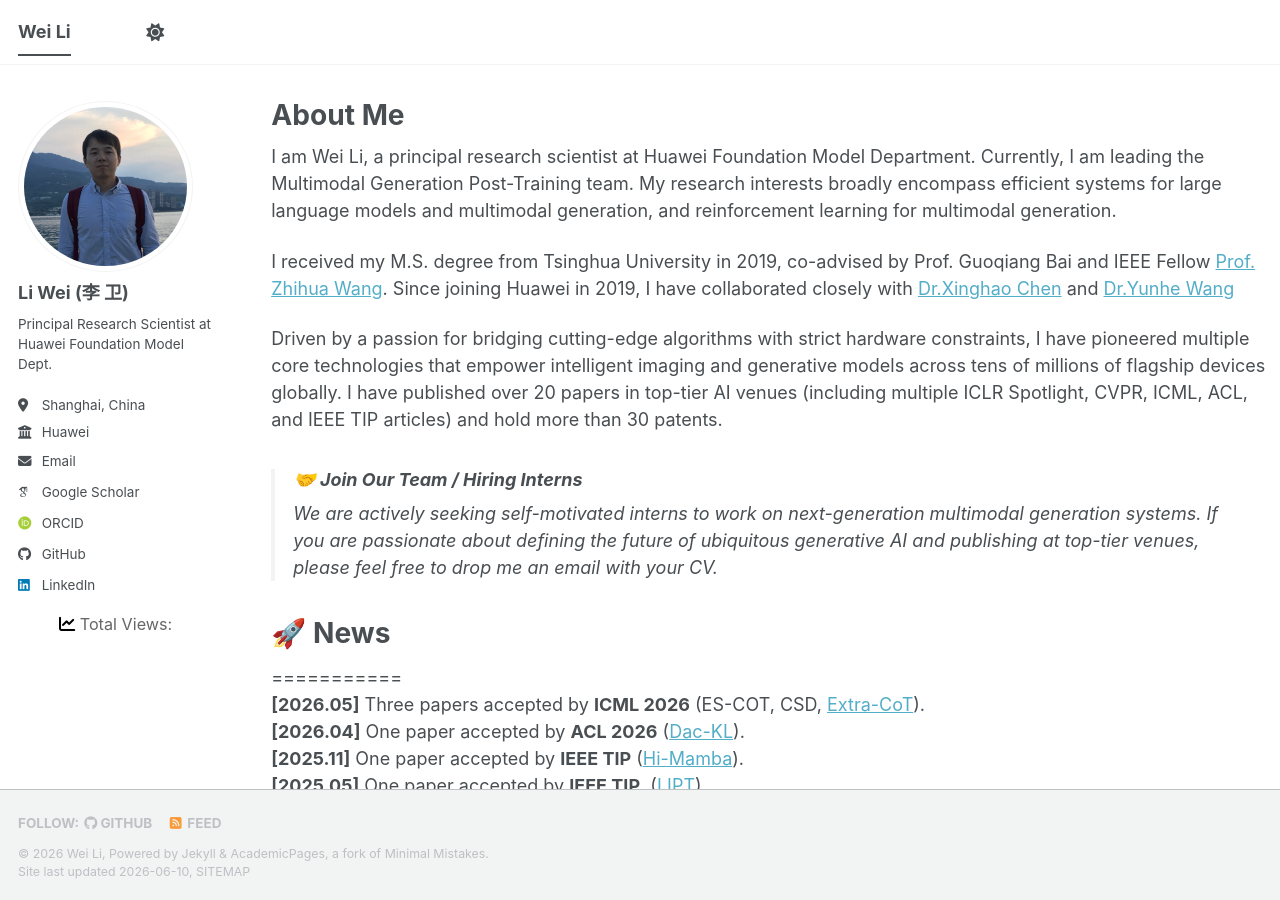
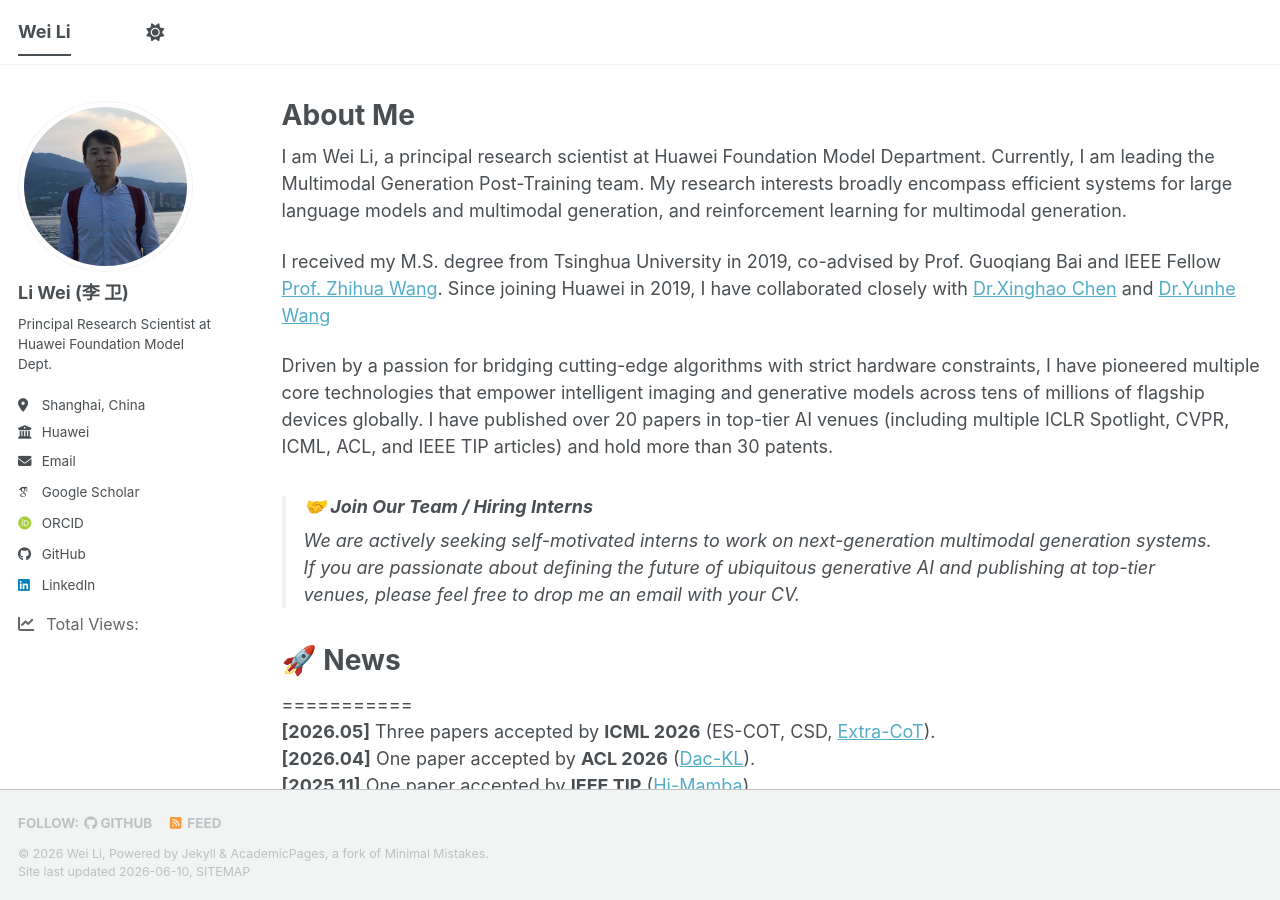
Before and after one commit to WeiLi-THU/WeiLi-THU.github.io, a Jekyll site: the page built from _pages/about.md, in a window 1280 px wide and 900 px high. Built offline with Jekyll 4.4.1, drawn with Linux system fonts in a browser that asks for light colours; some web fonts are replaced; a script bundle is joined from its source files by our own code; library files that are not in the unit come from our copies; comment, search, counter and statistics services are not loaded.

Commit message:
Update author-profile.html

```diff
--- a/_includes/author-profile.html
+++ b/_includes/author-profile.html
@@ -172,16 +172,11 @@
       <li><a href="https://www.zhihu.com/people/{{ author.zhihu }}"><i class="fab fa-fw fa-zhihu icon-pad-right" aria-hidden="true"></i>Zhihu</a></li>
       {% endif %}
 
-      <div style="text-align: center; margin-top: 15px; font-size: 0.9em; color: #666;">
-        <script async src="//busuanzi.ibruce.info/busuanzi/2.3/busuanzi.pure.mini.js"></script>
-        <div id="busuanzi_container_site_pv" style="margin-bottom: 5px;">
-          <i class="fa fa-line-chart"></i> Total Views: <span id="busuanzi_value_site_pv" style="font-weight: bold; color: #3B82F6;"></span>
-        </div>
-        <!-- <div id="busuanzi_container_site_uv">
-          <i class="fa fa-users"></i> Total Visitors: <span id="busuanzi_value_site_uv" style="font-weight: bold; color: #3B82F6;"></span>
-        </div> -->
+    </ul> <div style="margin-top: 15px; font-size: 0.9em; color: #666; padding-left: 0;">
+      <script async src="//busuanzi.ibruce.info/busuanzi/2.3/busuanzi.pure.mini.js"></script>
+      <div id="busuanzi_container_site_pv" style="margin-bottom: 5px;">
+        <i class="fas fa-fw fa-chart-line icon-pad-right" aria-hidden="true"></i>Total Views: <span id="busuanzi_value_site_pv" style="font-weight: bold; color: #3B82F6;"></span>
       </div>
-    </ul>
-    </div>
-  </div>
-</div>
+      </div>
+
+  </div> </div>
```
